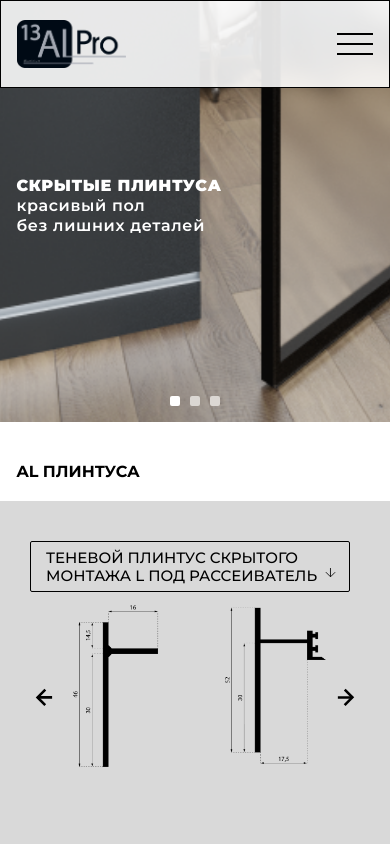
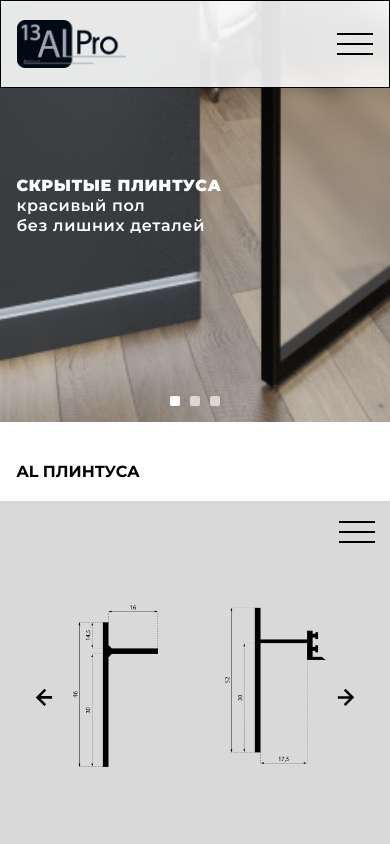
Before and after one commit to bakhtin-pavel/all_pro, a React (Create React App) app: page / in a window 390 px wide. Shown: the top 844 px of the page. Built offline with nearby package versions, Linux system fonts and the light colour scheme.

Commit message:
add adaptive all_plinth

```diff
--- /dev/null
+++ b/src/components/UI/dropdown/DropDown.jsx
@@ -0,0 +1,31 @@
+import React, { useEffect, useRef } from 'react'
+
+const DropDown = ({ children, opened, onClose, className }) => {
+    const dropdownRef = useRef(null)
+
+    useEffect(() => {
+        if (!opened) return;
+
+        const handleClick = (e) => {
+            if (!dropdownRef) return;
+            if (!dropdownRef.current.contains(e.target)) {
+                onClose()
+            }
+        }
+
+        document.addEventListener('click', handleClick)
+
+        return () => document.removeEventListener('click', handleClick)
+
+    }, [opened, onClose])
+
+    if (!opened) return null
+
+    return (
+        <div ref={dropdownRef} className={className}>
+            {children}
+        </div>
+    )
+}
+
+export default DropDown
--- a/src/components/pagesComponents/mainPage/ALPlinth.jsx
+++ b/src/components/pagesComponents/mainPage/ALPlinth.jsx
@@ -1,4 +1,4 @@
-import React, { useEffect, useRef, useState } from 'react';
+import React, { useState } from 'react';
 
 import cl from './styles/ALPlinth.module.css';
 
@@ -8,40 +8,13 @@ import "slick-carousel/slick/slick-theme.css";
 
 import SliderButtonNext from '../../UI/button/SliderButtonNext';
 import SliderButtonPrev from '../../UI/button/SliderButtonPrev';
+import DropDown from '../../UI/dropdown/DropDown';
 
 import itemImg from '../../media/images/plint_img.png';
-import plint0 from '../../media/images/plint_0.png'
-import plint1 from '../../media/images/plint_1.png'
-import plint2 from '../../media/images/plint_2.png'
-import plint3 from '../../media/images/plint_3.png'
-
-const DropDown = ({ children, opened, onClose }) => {
-    const dropdownRef = useRef(null)
-
-    useEffect(() => {
-        if (!opened) return;
-
-        const handleClick = (e) => {
-            if (!dropdownRef) return;
-            if (!dropdownRef.current.contains(e.target)) {
-                onClose()
-            }
-        }
-
-        document.addEventListener('click', handleClick)
-
-        return () => document.removeEventListener('click', handleClick)
-
-    }, [opened, onClose])
-
-    if (!opened) return null
-
-    return (
-        <div ref={dropdownRef}>
-            {children}
-        </div>
-    )
-}
+import plint0 from '../../media/images/plint_0.png';
+import plint1 from '../../media/images/plint_1.png';
+import plint2 from '../../media/images/plint_2.png';
+import plint3 from '../../media/images/plint_3.png';
 
 const ALPlinth = () => {
 
@@ -75,14 +48,14 @@ const ALPlinth = () => {
                         e.stopPropagation()
                         setOpen(!open)
                     }}>
-                        <p className={cl.itemSwitchText}>теневой плинтус скрытого монтажа L под рассеиватель</p>
+                        <p className={[cl.itemSwitchTextPlace, cl.itemSwitchText].join(' ')}>теневой плинтус скрытого монтажа L под рассеиватель</p>
                         <div className={cl.itemSwitchIcon}></div>
                     </button>
-                    <DropDown opened={open} onClose={onClose}>
+                    <DropDown opened={open} onClose={onClose} className={cl.dropDownContainer}>
                         <div className={cl.dropDown}>
-                            <button className={cl.dropDownItem}>теневой плинтус скрытого монтажа L</button>
-                            <button className={cl.dropDownItem}>теневой плинтус скрытого монтажа L</button>
-                            <button className={cl.dropDownItem}>теневой плинтус скрытого монтажа L</button>
+                            <button className={[cl.dropDownItem, cl.itemSwitchText].join(' ')}>теневой плинтус скрытого монтажа L</button>
+                            <button className={[cl.dropDownItem, cl.itemSwitchText].join(' ')}>теневой плинтус скрытого монтажа L</button>
+                            <button className={[cl.dropDownItem, cl.itemSwitchText].join(' ')}>теневой плинтус скрытого монтажа L</button>
                         </div>
                     </DropDown>
                 </div>
--- a/src/components/pagesComponents/mainPage/styles/ALPlinth.module.css
+++ b/src/components/pagesComponents/mainPage/styles/ALPlinth.module.css
@@ -10,7 +10,6 @@
     background: #D9D9D9;
     position: relative;
 }
-
 
 
 .itemSwitchWrapper {
@@ -31,8 +30,11 @@
     background: #D9D9D9;
 }
 
+.itemSwitchTextPlace {
+    margin: 7px 15px 7px 15px;
+}
+
 .itemSwitchText {
-    margin: 7px 15px 7px 15px;
     font-size: 15px;
     font-weight: 500;
     line-height: 18px;
@@ -60,20 +62,11 @@
     background: #D9D9D9;
 }
 
-.dropDownOpen {
-    display: block;
-}
-
 .dropDownItem {
+    width: 100%;
     height: 51px;
     padding: 7px 0;
     background: #D9D9D9;
-
-    font-size: 15px;
-    font-weight: 500;
-    line-height: 18px;
-    text-transform: uppercase;
-    text-align: left;
 }
 
 .dropDownItem:not(:last-child) {
@@ -81,13 +74,11 @@
 }
 
 
-
-
+/* item */
 .item {
     display: flex;
     justify-content: space-between;
 }
-
 
 
 /* слайдер + изображение */
@@ -184,13 +175,41 @@
     }
 
 
+    .itemSwitchWrapper {
+        top: 20px;
+        right: 15px;
+        align-items: flex-end;
+    }
+
+    .itemSwitch {
+        width: 36px;
+        height: 22px;
+        border-radius: 0;
+        border: none;
+        background: transparent;
+        background-image: url(../../../media/images/burger_mobile.svg);
+        background-size: cover;
+
+        z-index: 10;
+    }
+
+    .itemSwitchTextPlace {
+        display: none;
+    }
+
+    .itemSwitchIcon {
+        display: none;
+    }
+
+    .dropDownContainer {
+        z-index: 10;
+    }
+
+
     .item {
-        display: flex;
         flex-direction: column;
         align-items: center;
     }
-
-
 
     .itemImages {
         width: 100%;
@@ -201,7 +220,6 @@
     .imageWrapper {
         height: 250px;
     }
-
 
 
     .itemInfo {
--- a/src/components/styles/Header.module.css
+++ b/src/components/styles/Header.module.css
@@ -134,7 +134,7 @@
         width: 36px;
         height: 22px;
         background: transparent;
-        background-image: url(../media/images/header_menu_mobile.png);
+        background-image: url(../media/images/burger_mobile.svg);
     }
 
     .menuMobileClose {
```
Also changed, not shown: src/components/media/images/burger_mobile.svg (added), src/components/media/images/header_menu_mobile.png (deleted).
